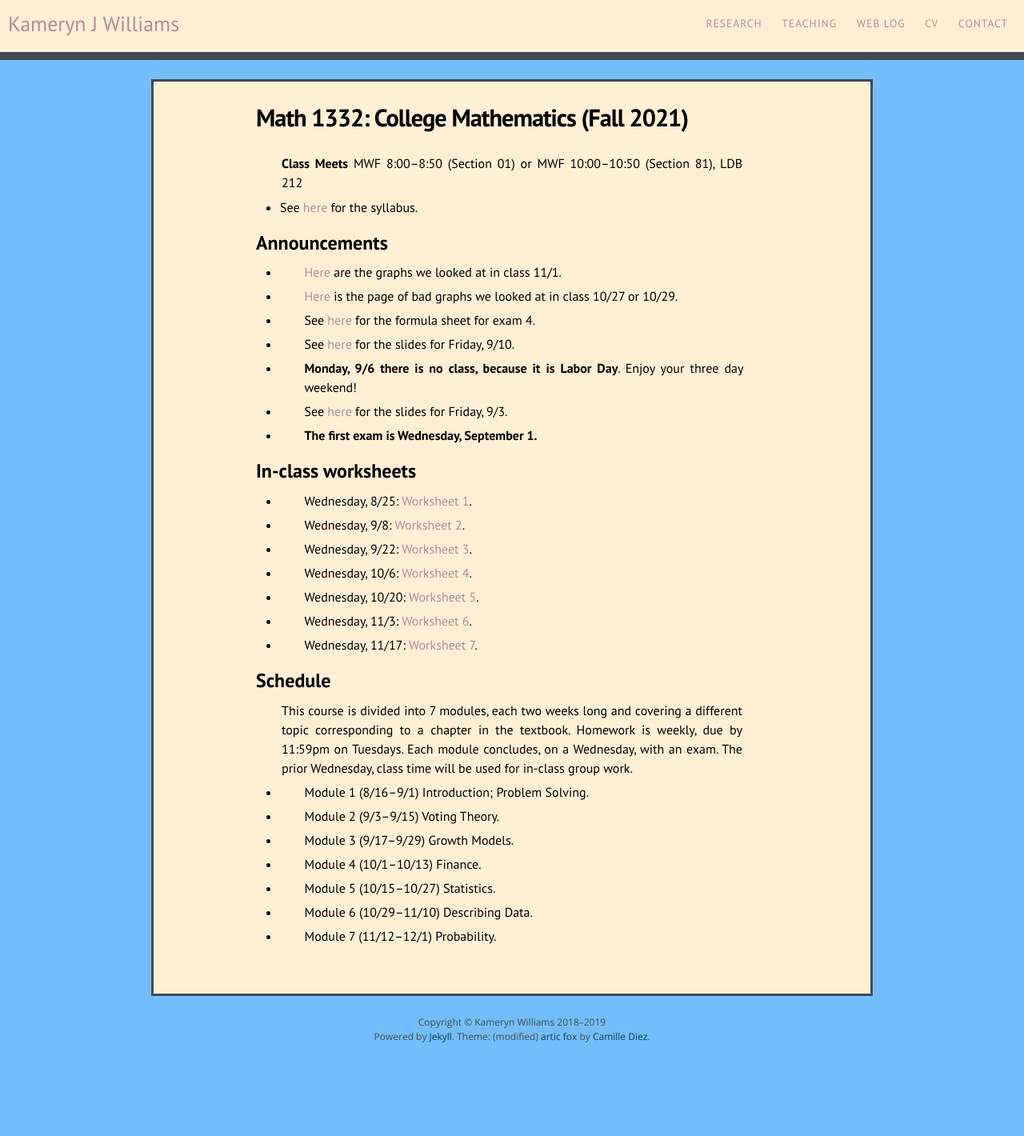
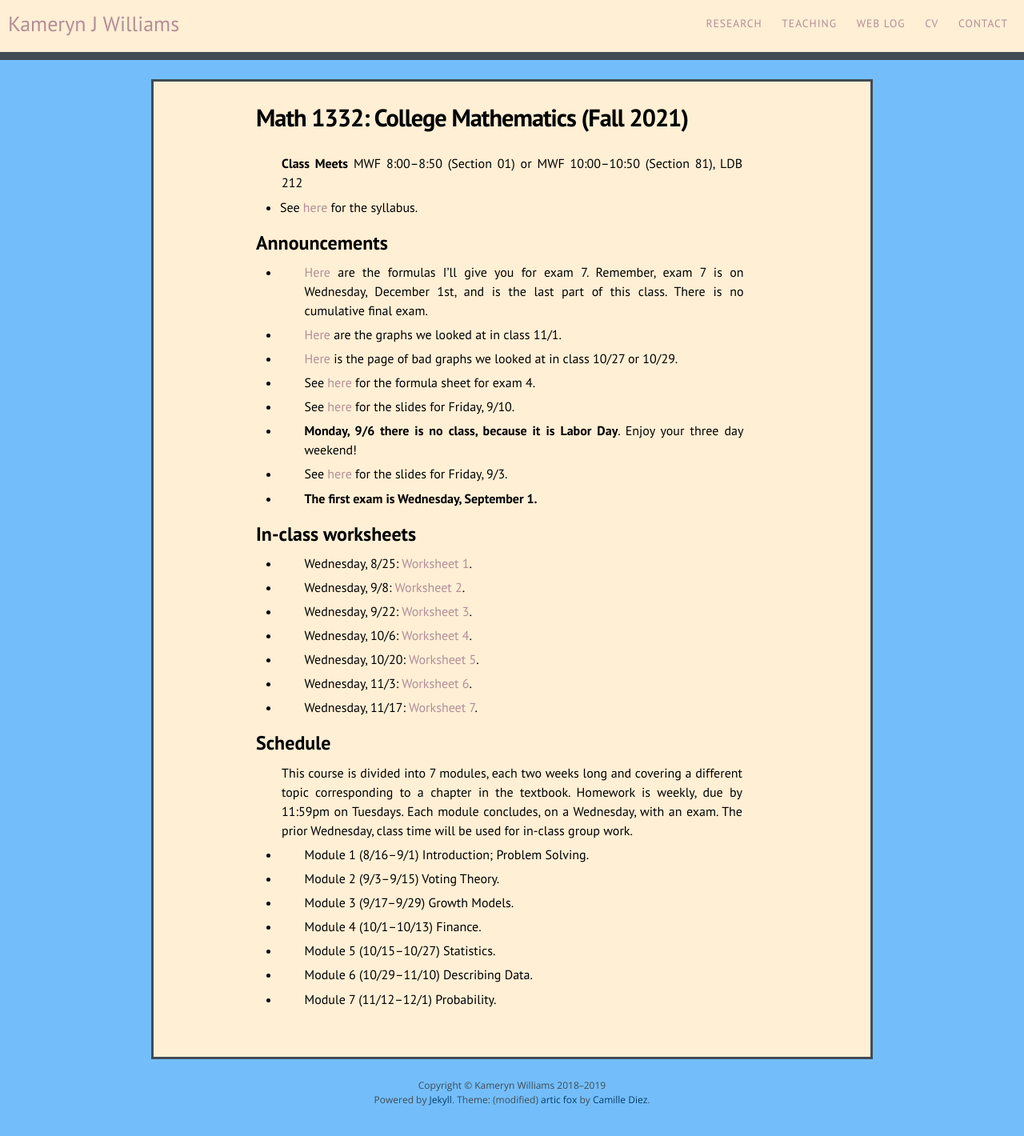
Before and after one commit to kamerynjw/kamerynjw.github.io, a Jekyll site: the page built from teaching/2021/math1332.md, in a window 1280 px wide. Shown: the whole page at 80% size. Built offline with Jekyll 4.4.1, drawn with Linux system fonts in a browser that asks for light colours; nearby versions of some CDN libraries; before the commit the page ends 1341 px from its top, so only the background shows below that.

Commit message:
added formula sheet for exam 7

```diff
--- a/teaching/2021/math1332.md
+++ b/teaching/2021/math1332.md
@@ -10,6 +10,8 @@ permalink: /teaching/2021/math1332/
 
 Announcements
 -------------
+
+* [Here]({{ page.url }}formulas7.pdf) are the formulas I'll give you for exam 7. Remember, exam 7 is on Wednesday, December 1st, and is the last part of this class. There is no cumulative final exam.
 
 * [Here]({{ page.url }}reading-graphs.pdf) are the graphs we looked at in class 11/1.
 
```
Also changed, not shown: 1 other file.
